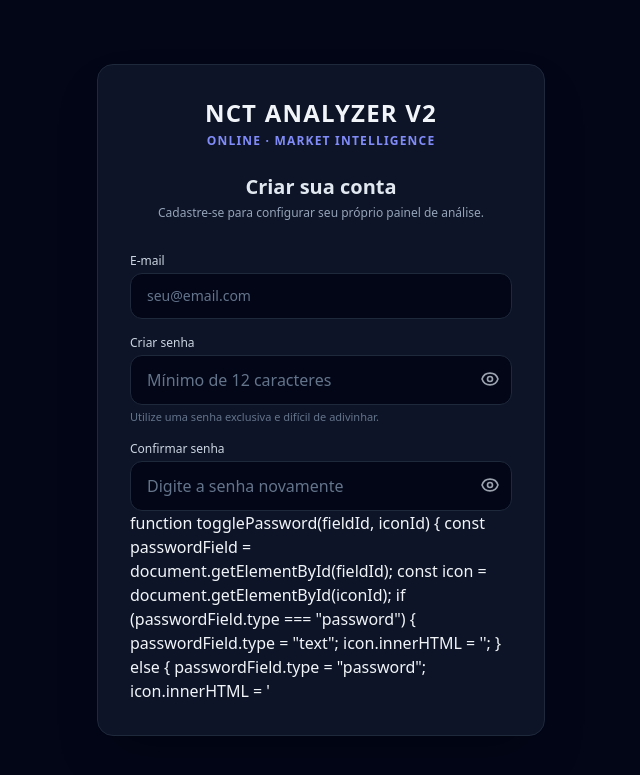
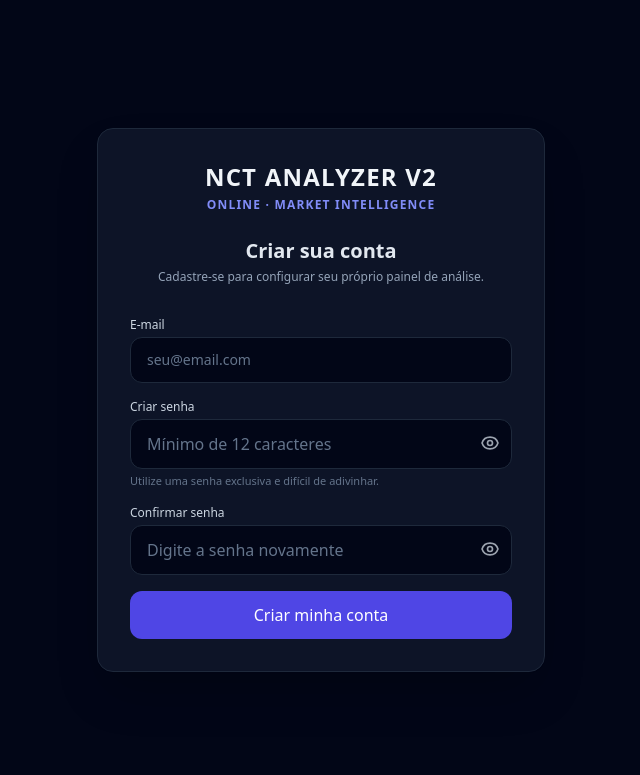
Before and after one commit to nctnacional/nct-analyzer, a Flask app: page /register in a window 1280 px wide. Shown: the top 775 px of the page, without its empty margins (319-959 px from the left). Run offline with Flask 3, Linux system fonts and the light colour scheme; parts of the project's set-up code (start-up, migrations or seed data) failed here and were passed over; some libraries are stand-ins or nearby versions.

Commit message:
Adicionar botao de cadastro e isolar script JS

```diff
--- a/templates/register.html
+++ b/templates/register.html
@@ -58,7 +58,7 @@
     <p class="mt-1 text-[11px] text-slate-500">Utilize uma senha exclusiva e difícil de adivinhar.</p>
 </div>
 
-<!-- Campo Confirmar Senha com Olhinho -->
+<!-- Confirmar Senha com Olhinho -->
         <div class="mt-4">
             <label for="confirm_password" class="block text-xs font-medium text-slate-300 mb-1">Confirmar senha</label>
             <div class="relative">
@@ -75,7 +75,17 @@
             </div>
         </div>
 
-<!-- Script Universal para alternar qualquer campo de senha -->
+        <!-- Botão de Finalizar Cadastro -->
+        <div class="mt-6">
+            <button type="submit"
+                    class="w-full py-3 px-4 rounded-xl text-white bg-indigo-600 hover:bg-indigo-500 font-medium transition duration-200 focus:outline-none focus:ring-2 focus:ring-indigo-500">
+                Criar minha conta
+            </button>
+        </div>
+    </form>
+</div>
+
+<!-- Script isolado corretamente dentro da tag script -->
 <script>
 function togglePassword(inputId, iconId) {
     const input = document.getElementById(inputId);
@@ -83,19 +93,8 @@ function togglePassword(inputId, iconId) {
 
     if (input.type === 'password') {
         input.type = 'text';
-        icon.classList.add('text-indigo-400');
     } else {
         input.type = 'password';
-        icon.classList.remove('text-indigo-400');
     }
 }
 </script>
-        function togglePassword(fieldId, iconId) {
-            const passwordField = document.getElementById(fieldId);
-            const icon = document.getElementById(iconId);
-            if (passwordField.type === "password") {
-                passwordField.type = "text";
-                icon.innerHTML = '<path stroke-linecap="round" stroke-linejoin="round" stroke-width="2" d="M13.875 18.825A10.05 10.05 0 0112 19c-4.478 0-8.268-2.943-9.542-7a10.032 10.032 0 012.261-3.791m4.22-2.42A9.956 9.956 0 0112 5c4.478 0 8.268 2.943 9.542 7a10.025 10.025 0 01-4.132 5.411m0 0L21 21M3 3l18 18" />';
-            } else {
-                passwordField.type = "password";
-                icon.innerHTML = '<path stroke-linecap="round" stroke-linejoin="round" stroke-width="2" d="M15 12a3 3 0 11-6 0 3
```
Lines whose indentation alone changed are shown as unchanged.
